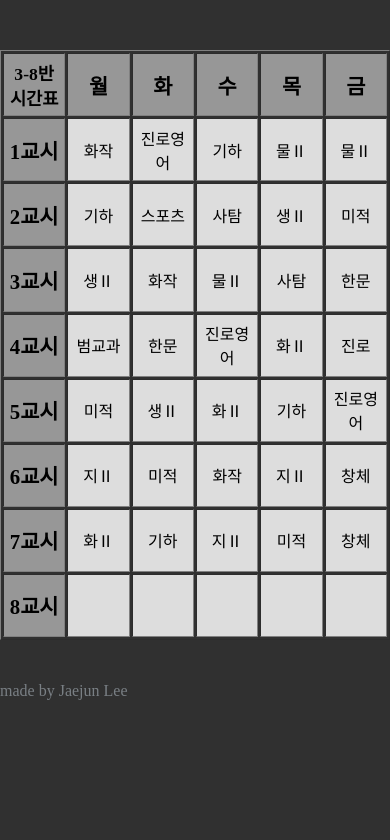
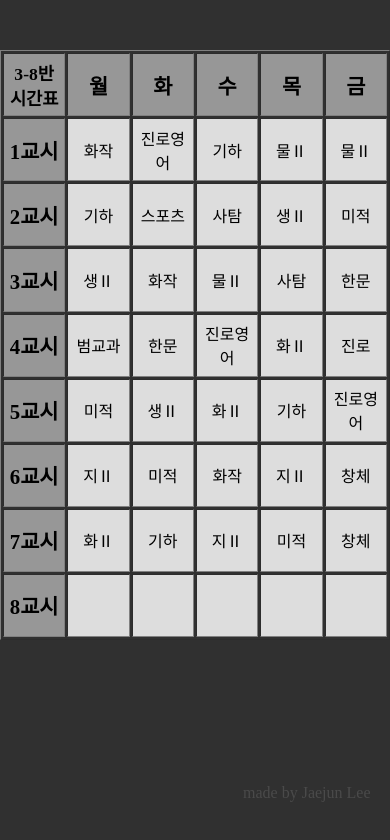
Before and after one commit to 250906/TimTab, a plain HTML site: page index.html in a window 390 px wide. Drawn offline with Linux system fonts and the light colour scheme.

Commit message:
Add files via upload

```diff
--- a/index.html
+++ b/index.html
@@ -90,6 +90,6 @@
         <td></td>
     </tr>
     </table>
-<div class="bottom">made by Jaejun Lee</div>
+    <div class="name">made by Jaejun Lee</div>
 </body>
 </html>
--- a/style.css
+++ b/style.css
@@ -39,11 +39,11 @@ b{
     font-size: 130%;
 }
 
-.bottom{
-    top: 100%;
-    left: 100%;
-    color: #797F84;
-
+.name{
+    color: #4a4a4a;
+    position: absolute;
+    bottom: 5%;
+    right: 5%;
 }
 
 @media screen and (max-width: 768px) {
@@ -78,8 +78,10 @@ b{
         font-size: 130%;
     }
 
-    .bottom{
-        top: 100%;
-        left: 100%;
-        color: #797F84;
+    .name{
+        color: #4a4a4a;
+        position: absolute;
+        bottom: 5%;
+        right: 5%;
+    }
   }
```
